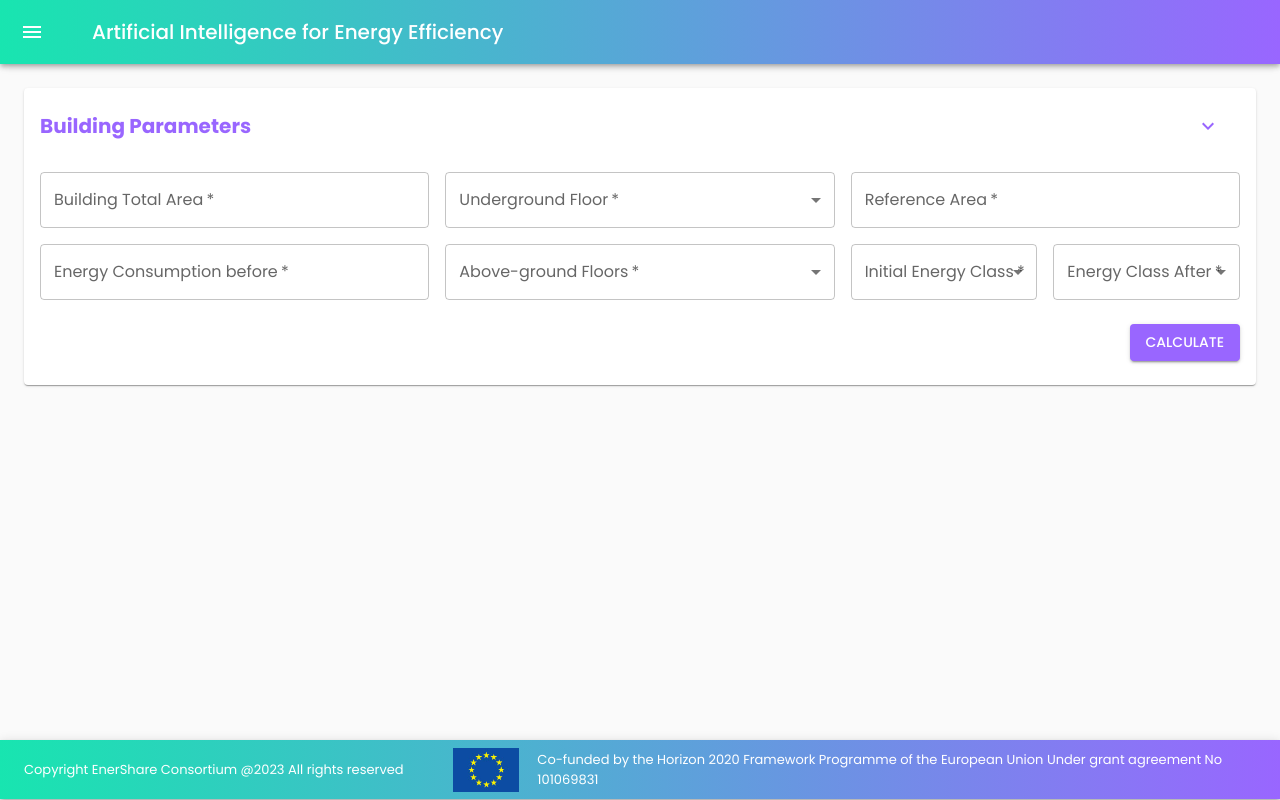
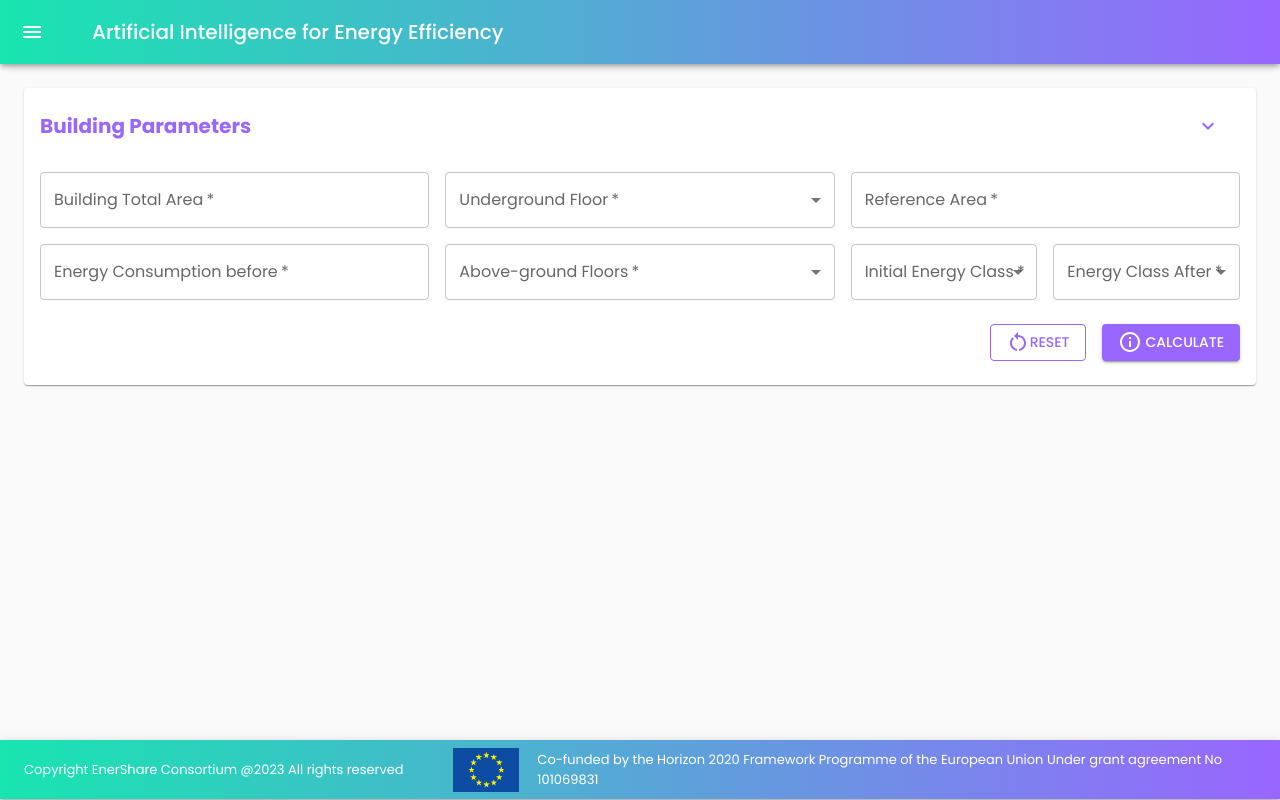
Before and after one commit to epu-ntua/enershare-ai4ef-frontend, a React (Create React App) app: page /investment-planning in a window 1280 px wide. Built offline with nearby package versions, Linux system fonts and the light colour scheme.

Commit message:
InvestmentPlanning.js: RESET button added. Some styling added.

```diff
--- a/src/pages/InvestmentPlanning.js
+++ b/src/pages/InvestmentPlanning.js
@@ -22,6 +22,8 @@ import {
 import ExpandMoreIcon from '@mui/icons-material/ExpandMore';
 import DoneIcon from '@mui/icons-material/Done';
 import ClearIcon from '@mui/icons-material/Clear';
+import RestartAltIcon from '@mui/icons-material/RestartAlt';
+import InfoOutlinedIcon from '@mui/icons-material/InfoOutlined';
 
 import Loading from "../components/layout/Loading";
 
@@ -86,6 +88,10 @@ function InvestmentPlanning() {
         const {name, value} = event.target;
         setFormData({...formData, [name]: value});
     };
+
+    const handleReset = () => {
+        setFormData(initialFormState)
+    }
 
     const handleSave = () => {
         // Check if all fields are filled before executing the save function
@@ -268,11 +274,21 @@ function InvestmentPlanning() {
                     </Grid>
                     <Grid container justifyContent="flex-end" mt={3} mb={1}>
                         <Button
+                            variant="outlined"
+                            color="primary"
+                            onClick={handleReset}
+                            sx={{borderColor: '#9966ff', color: '#9966ff', mx: 2}}
+                        >
+                            <RestartAltIcon/>
+                            RESET
+                        </Button>
+                        <Button
                             variant="contained"
                             color="primary"
                             onClick={handleSave}
                             sx={{backgroundColor: '#9966ff', borderColor: '#9966ff', color: 'white'}}
                         >
+                            <InfoOutlinedIcon sx={{mr: '4px'}}/>
                             CALCULATE
                         </Button>
                     </Grid>
```
